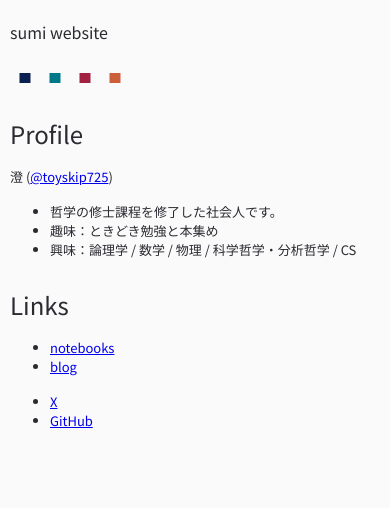
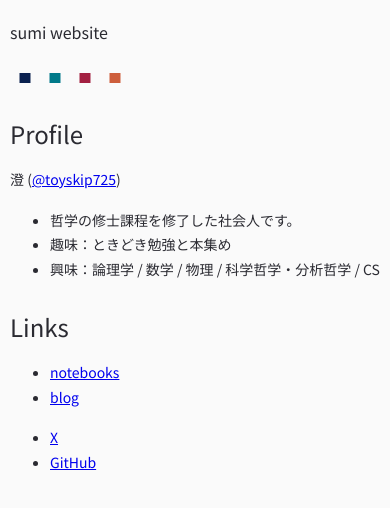
Before and after one commit to toyskip725/toyskip725.github.io, a website: page index.html in a window 390 px wide. Drawn offline with Linux system fonts and the light colour scheme.

Commit message:
[feature] adjust line-height, font-size

```diff
--- a/style.css
+++ b/style.css
@@ -22,22 +22,24 @@ h1 {
 
 p {
   color: #2a2a31;
+  line-height: 1.75em;
 }
 
 li {
   color: #2a2a31;
+  line-height: 1.75em;
 }
 
 @media screen and (max-width: 640px) {
   h1 {
-    font-size: x-large;
+    font-size: 1.5rem;
   }
 
   p {
-    font-size: small;
+    font-size: 0.875rem;
   }
 
   li {
-    font-size: small;
+    font-size: 0.875rem;
   }
 }
```
